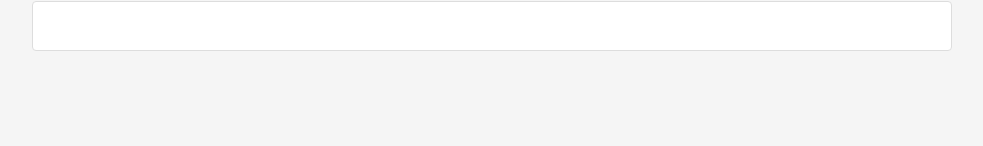
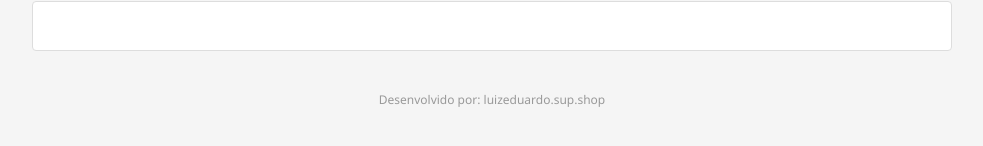
Before and after one commit to LuizEduP/verificafiscal, a website: page public/index.html in a window 1280 px wide. Shown: the part 594-740 px from the top of the page, without its empty margins (148-1131 px from the left). Drawn offline with Linux system fonts and the light colour scheme.

Commit message:
Adiciona footer 'Desenvolvido por: luizeduardo.sup.shop'

```diff
--- a/public/index.html
+++ b/public/index.html
@@ -26,6 +26,7 @@ button:hover{background:#283593}
 <br>
 <button id="btnValidar">Validar</button>
 <pre id="resultado"></pre>
+<footer style="text-align:center;color:#999;font-size:12px;margin-top:30px;padding:10px 0">Desenvolvido por: luizeduardo.sup.shop</footer>
 <script>
 (function(){
   var ta=document.getElementById('xmlInput');
```
